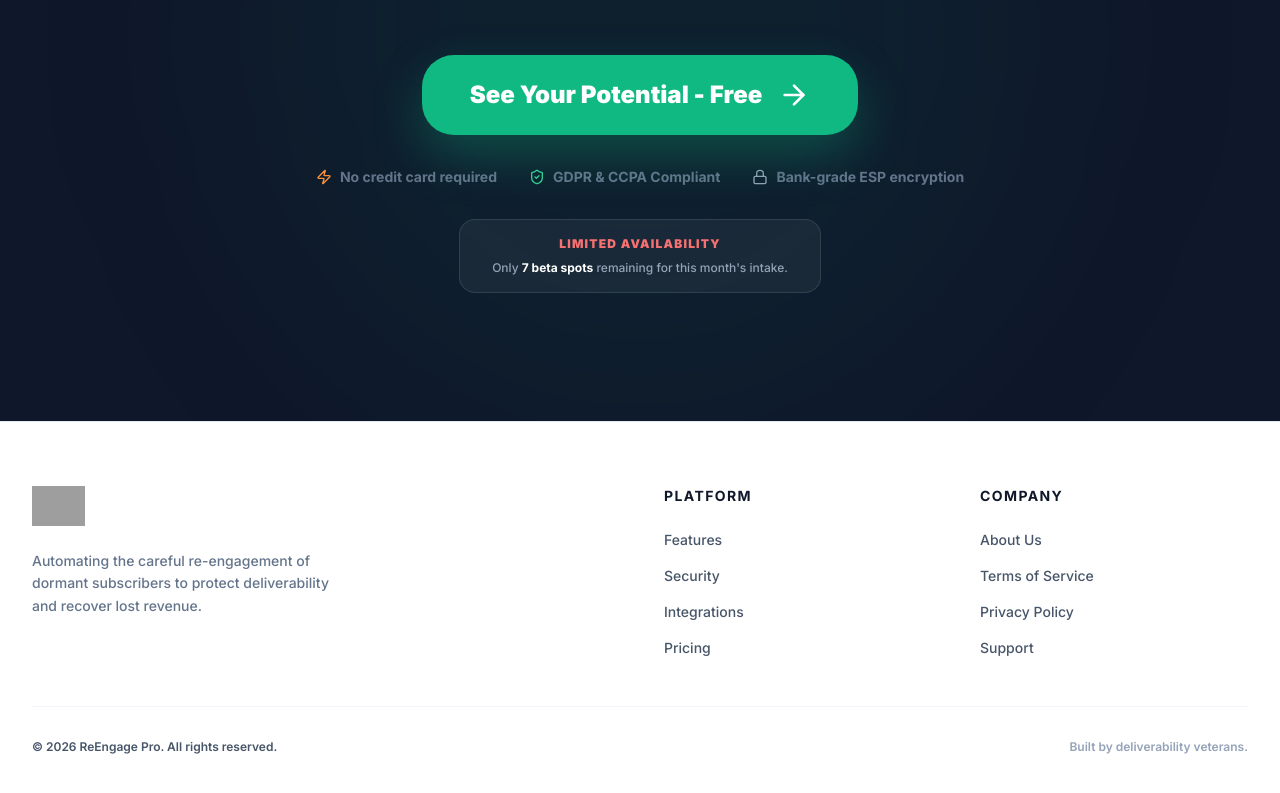
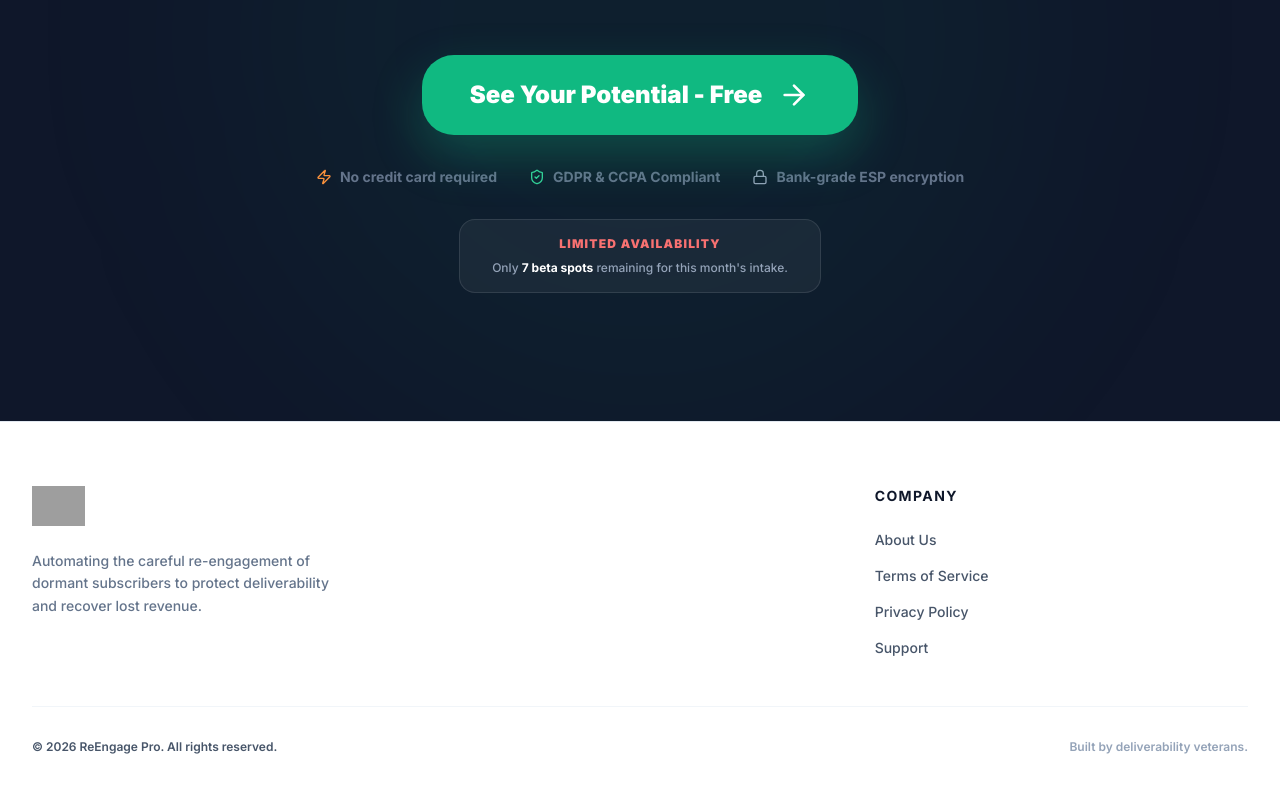
Before and after one commit to pjexec/reengageprolander1, a React (Vite) app: page / in a window 1280 px wide. Shown: the part 8865-9658 px from the top of the page. Built offline with nearby package versions, Linux system fonts and the light colour scheme; grey boxes are pictures that could not be loaded.

Commit message:
Remove Platform section from footer

```diff
--- a/components/Footer.tsx
+++ b/components/Footer.tsx
@@ -9,7 +9,7 @@ const Footer: React.FC<FooterProps> = ({ navigateTo }) => {
   return (
     <footer className="bg-white text-slate-600 py-16 border-t border-slate-200">
       <div className="max-w-7xl mx-auto px-4 sm:px-6 lg:px-8">
-        <div className="grid md:grid-cols-4 gap-12 mb-12">
+        <div className="grid md:grid-cols-3 gap-12 mb-12">
           <div className="col-span-2">
             <div className="flex items-center space-x-2 mb-6 cursor-pointer" onClick={() => navigateTo('home')}>
               <img
@@ -21,15 +21,6 @@ const Footer: React.FC<FooterProps> = ({ navigateTo }) => {
             <p className="text-sm max-w-xs leading-relaxed font-medium text-slate-500">
               Automating the careful re-engagement of dormant subscribers to protect deliverability and recover lost revenue.
             </p>
-          </div>
-          <div>
-            <h5 className="text-slate-900 font-bold text-sm mb-6 uppercase tracking-widest">Platform</h5>
-            <ul className="space-y-4 text-sm font-medium">
-              <li><button onClick={() => navigateTo('home')} className="hover:text-slate-900 transition">Features</button></li>
-              <li><button onClick={() => navigateTo('home')} className="hover:text-slate-900 transition text-left">Security</button></li>
-              <li><button className="hover:text-slate-900 transition text-left">Integrations</button></li>
-              <li><button className="hover:text-slate-900 transition text-left">Pricing</button></li>
-            </ul>
           </div>
           <div>
             <h5 className="text-slate-900 font-bold text-sm mb-6 uppercase tracking-widest">Company</h5>
```
